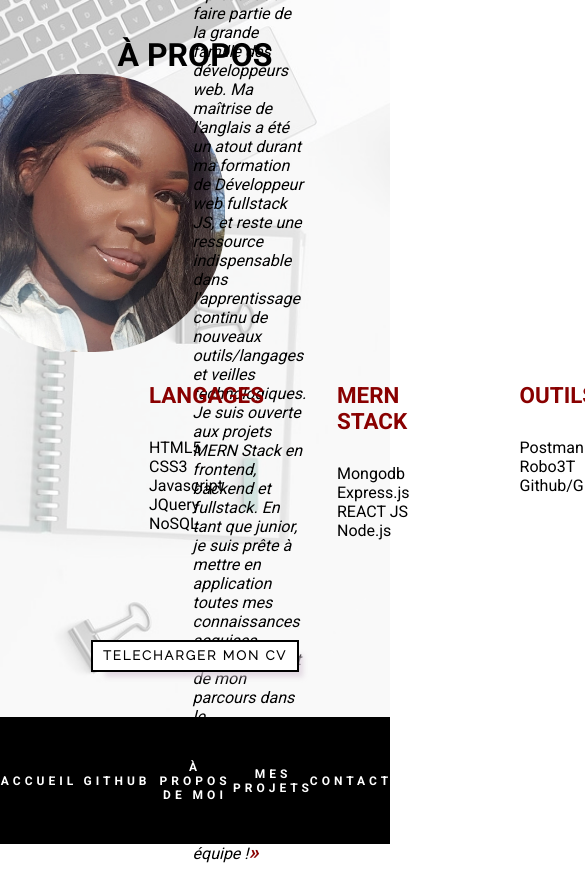
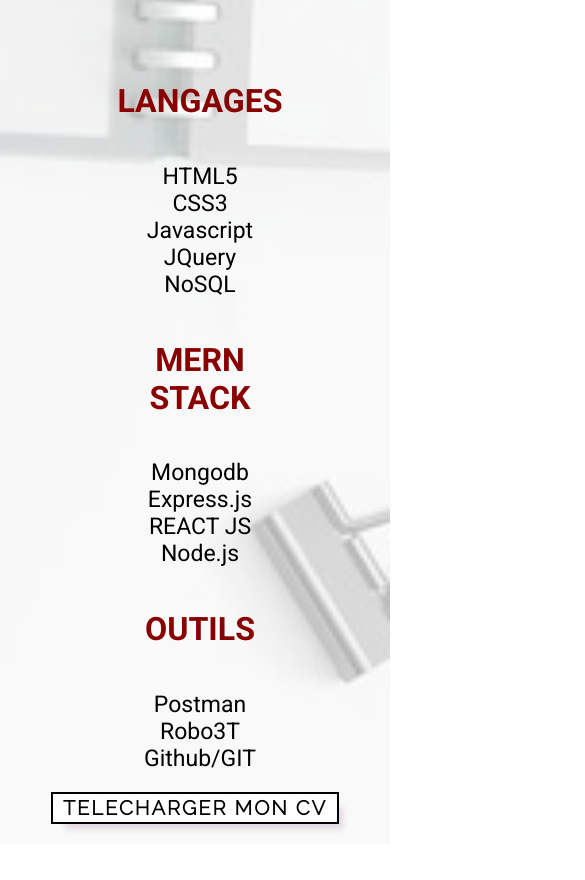
Before and after one commit to dkm94/Portfolio, a React (Create React App) app: page /AboutMe in a window 390 px wide. Shown: the whole page, 585 px wide, since content can reach past the window. After the commit the page ends 844 px from the top, so only its background shows below. Built offline with nearby package versions, Linux system fonts and the light colour scheme; a web font is replaced by a local one.

Commit message:
responsive About me ok

```diff
--- a/src/App.css
+++ b/src/App.css
@@ -2,6 +2,7 @@
 html, body {
     margin: 0;
     font-family: 'Roboto', sans-serif;
+    font-size: 1rem
 }
 
 h3 {
@@ -10,6 +11,10 @@
     font-size: 2em;
     margin: 0;
     text-transform: uppercase;
+}
+
+.main-page {
+    height: 100vh;
 }
 
 .barMenu {
@@ -54,6 +59,11 @@
 }
 
 ul.liens-navigation li a {
+    height: 100%;
+    width: 100%;
+    justify-content: center;
+    align-items: center;
+    display: flex;
     color: #FFF;
     text-decoration: none;
   }
@@ -79,7 +89,7 @@
 }
 
 /* Media queries */
-@media screen and (max-width: 1024px) and (min-width: 768px) {
+@media screen and (max-width: 1024px) {
 
 .main-page {
     display: flex;
@@ -104,8 +114,8 @@
     display: flex;
     flex-direction: column;
     justify-content: space-evenly;
-    width: 7%;
-    height: 65px;
+    width: 4rem;
+    height: 4rem;
     margin-top: 15px;
     margin-bottom: 15px;
     margin-left: 35px;
@@ -159,7 +169,7 @@
 }
   }
 
-  @media screen and (max-width: 768px) and (min-width: 414px) {
+  @media screen and (max-width: 768px) {
 
 .nom h1 {
     text-align: center;
--- a/src/aboutMe.css
+++ b/src/aboutMe.css
@@ -44,9 +44,10 @@
 }
 
 .photo-id img {
-    height: 100%;
-    width: auto;
-    border-radius: 130px;
+    height: auto;
+    object-fit: contain;
+    width: 100%;
+    /* border-radius: 130px; */
 }
 
 .titre-presentation {
@@ -129,7 +130,14 @@
     box-shadow: 10px 10px 5px -4px rgba(201,195,201,1);
 }
 
-@media screen and (max-width: 1024px) and (min-width: 768px) {
+@media screen and (max-width: 1024px){
+.main-page {
+    height: fit-content;
+}
+
+.aboutme {
+    height: fit-content;
+}
 
 .ab-me {
     height: fit-content;
@@ -138,6 +146,7 @@
 
 .cadre-ab-me {
     height: fit-content;
+    width: 100%;
 }
 
 .presentation {
@@ -161,9 +170,52 @@
 
 .skills {
     height: fit-content;
+    padding-left: 10px;
 }
 
 .skills-col {
     margin-left: 0;
 }
+
+.bouton-ab-me {
+    margin-top: 20px;
 }
+}
+
+@media screen and (max-width: 787px){
+.skills {
+    flex-direction: column;
+}
+
+.skills-col {
+    display: flex;
+    width: 100%;
+    align-items: center;
+    justify-content: space-evenly;
+}
+
+.skills-col h4 {
+    width: 50%;
+    text-align: center;
+}
+
+.skills-col ul {
+    width: 50%;
+}
+
+@media screen and (max-width: 700px){
+.skills-col {
+    flex-direction: column;
+}
+
+.skills-col ul {
+    align-items: center;
+    justify-content: center;
+    display: contents;
+}
+
+.skills-col h4 {
+    text-align: center;
+}
+}
+}
```
